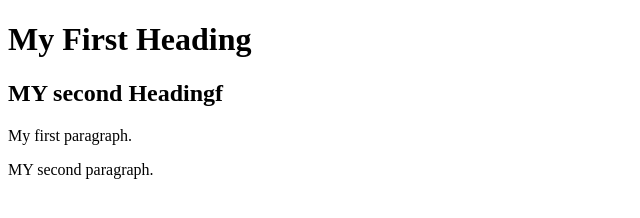
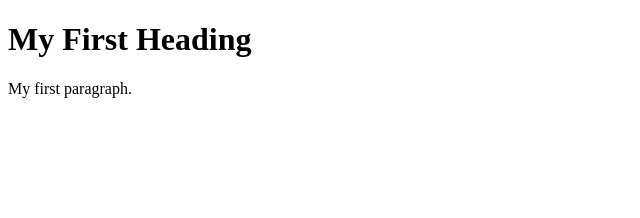
Before and after one commit to 786mkavitha/assginment--0, a plain HTML site: page index.html in a window 1280 px wide. Shown: the whole page, without its empty margins (0-640 px from the left). Drawn offline with Linux system fonts and the light colour scheme.

Commit message:
Revert "reverting the changes again"
This reverts commit 5e02fa881023281391c3a3d203177ed9e5f921ef.

```diff
--- a/index.html
+++ b/index.html
@@ -3,11 +3,8 @@
 <body>
 
 <h1>My First Heading</h1>
-<h2> MY second Headingf</h2>
 
 <p>My first paragraph.</p>
-<p> MY second paragraph.</p>
-
 
 </body>
 </html>
```
